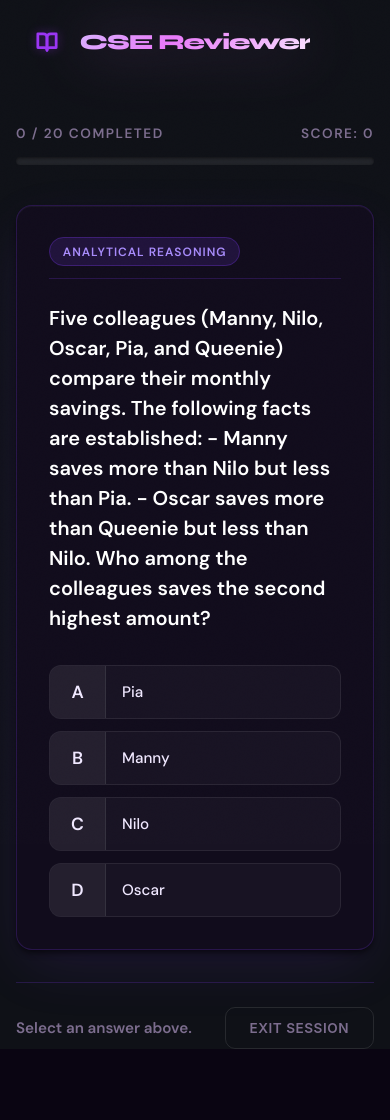
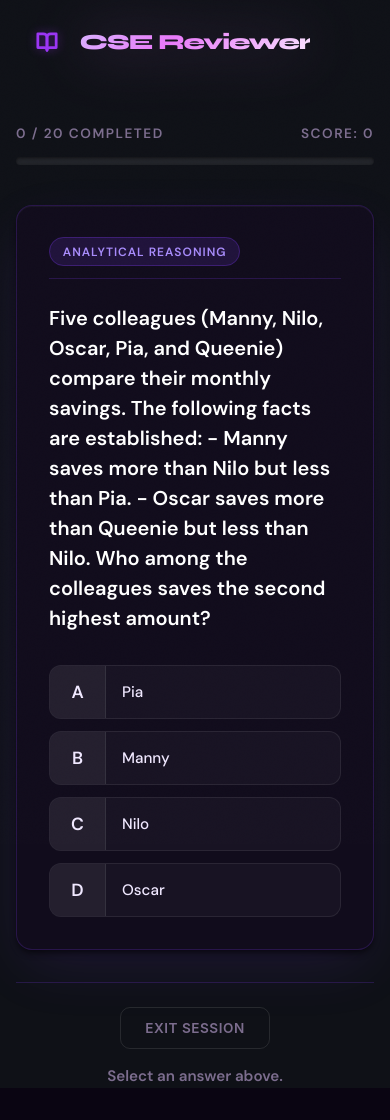
Before and after one commit to keanguzon/cse-mock-reviewer, a SvelteKit app: page /quiz in a window 390 px wide. Shown: the top 1120 px of the page. Built offline with nearby package versions, Linux system fonts and the light colour scheme; no server answers; the database is empty.

Commit message:
style: enhance quiz-actions responsive wrap on mobile devices

```diff
--- a/src/routes/quiz/+page.svelte
+++ b/src/routes/quiz/+page.svelte
@@ -134,6 +134,15 @@
     border-top: 1px solid var(--cse-border);
   }
 
+  @media (max-width: 480px) {
+    .quiz-actions {
+      flex-direction: column-reverse;
+      gap: 1rem;
+      align-items: stretch;
+      text-align: center;
+    }
+  }
+
   .status-text {
     font-size: 0.95rem;
     color: var(--cse-text-muted);
```
